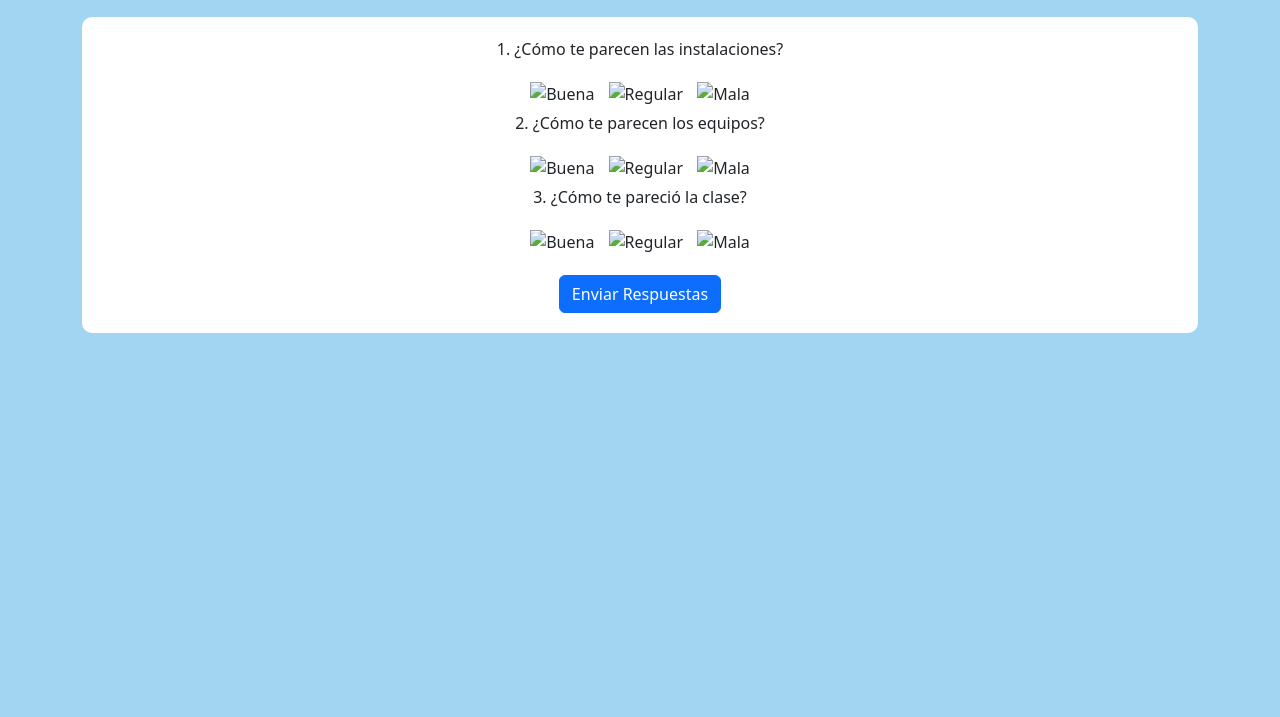
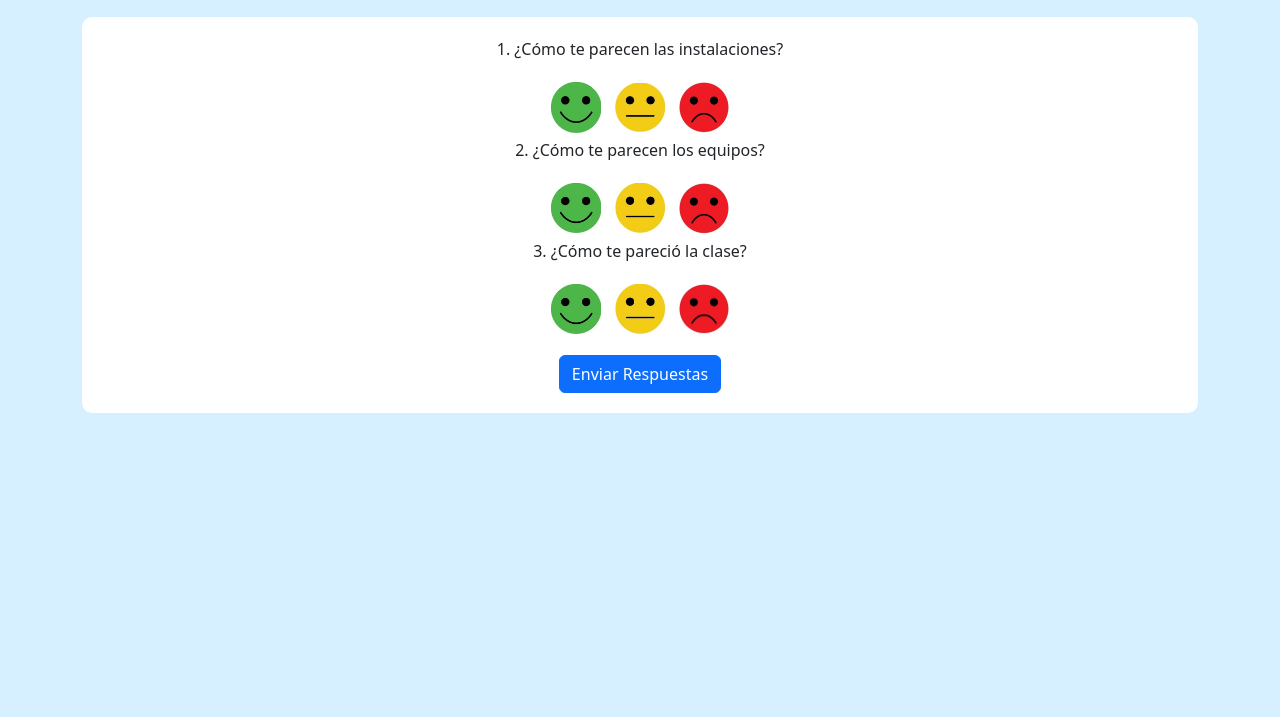
Before and after one commit to laucasti/encuestaAulaSteam, a plain HTML site: page index.html in a window 1280 px wide. Shown: the part 83-800 px from the top of the page. Drawn offline with nearby package versions, Linux system fonts and the light colour scheme.

Commit message:
Add files via upload

```diff
--- a/index.html
+++ b/index.html
@@ -14,21 +14,21 @@
         <div class="encuesta-container">
             <div class="pregunta">
                 <p>1. ¿Cómo te parecen las instalaciones?</p>
-                <img src="buena.png" alt="Buena" class="carita" data-pregunta="1" data-respuesta="buena">
-                <img src="regular.png" alt="Regular" class="carita" data-pregunta="1" data-respuesta="regular">
-                <img src="mala.png" alt="Mala" class="carita" data-pregunta="1" data-respuesta="mala">
+                <img src="buena.jpg" alt="Buena" class="carita" data-pregunta="1" data-respuesta="buena">
+                <img src="regular.jpg" alt="Regular" class="carita" data-pregunta="1" data-respuesta="regular">
+                <img src="mala.jpg" alt="Mala" class="carita" data-pregunta="1" data-respuesta="mala">
             </div>
             <div class="pregunta">
                 <p>2. ¿Cómo te parecen los equipos?</p>
-                <img src="buena.png" alt="Buena" class="carita" data-pregunta="2" data-respuesta="buena">
-                <img src="regular.png" alt="Regular" class="carita" data-pregunta="2" data-respuesta="regular">
-                <img src="mala.png" alt="Mala" class="carita" data-pregunta="2" data-respuesta="mala">
+                <img src="buena.jpg" alt="Buena" class="carita" data-pregunta="2" data-respuesta="buena">
+                <img src="regular.jpg" alt="Regular" class="carita" data-pregunta="2" data-respuesta="regular">
+                <img src="mala.jpg" alt="Mala" class="carita" data-pregunta="2" data-respuesta="mala">
             </div>
             <div class="pregunta">
                 <p>3. ¿Cómo te pareció la clase?</p>
-                <img src="buena.png" alt="Buena" class="carita" data-pregunta="3" data-respuesta="buena">
-                <img src="regular.png" alt="Regular" class="carita" data-pregunta="3" data-respuesta="regular">
-                <img src="mala.png" alt="Mala" class="carita" data-pregunta="3" data-respuesta="mala">
+                <img src="buena.jpg" alt="Buena" class="carita" data-pregunta="3" data-respuesta="buena">
+                <img src="regular.jpg" alt="Regular" class="carita" data-pregunta="3" data-respuesta="regular">
+                <img src="mala.jpg" alt="Mala" class="carita" data-pregunta="3" data-respuesta="mala">
             </div>
             <button class="btn btn-primary mt-3" onclick="guardarRespuestas()">Enviar Respuestas</button>
         </div>
--- a/script.js
+++ b/script.js
@@ -10,18 +10,22 @@ document.querySelectorAll('.carita').forEach(carita => {
 });
 
 function guardarRespuestas() {
-    let respuestas = [];
+    // Recuperar respuestas existentes o inicializar un array vacío
+    let respuestas = JSON.parse(localStorage.getItem('respuestas')) || [];
+
+    // Recorrer cada pregunta y guardar la respuesta seleccionada
     document.querySelectorAll('.pregunta').forEach((pregunta, index) => {
         let seleccionada = pregunta.querySelector('.selected');
         if (seleccionada) {
+            // Agregar la respuesta al array de respuestas
             respuestas.push({
-                pregunta: index + 1,
-                respuesta: seleccionada.dataset.respuesta
+                pregunta: index + 1, // Número de la pregunta (1, 2, 3)
+                respuesta: seleccionada.dataset.respuesta // "buena", "regular", "mala"
             });
         }
     });
 
-    // Guardar en localStorage
+    // Guardar el array actualizado en localStorage
     localStorage.setItem('respuestas', JSON.stringify(respuestas));
     alert('Respuestas guardadas correctamente.');
 }
--- a/style.css
+++ b/style.css
@@ -1,5 +1,5 @@
 body {
-    background-color: #a2d5f2; /* Fondo azul pastel */
+    background-color: #d6f0ff; /* Fondo azul pastel */
 }
 .encuesta-container {
     background-color: white;
```
Also changed, not shown: resultado.js (+7 -3 lines), buena.jpg (added), mala.jpg (added), regular.jpg (added).
